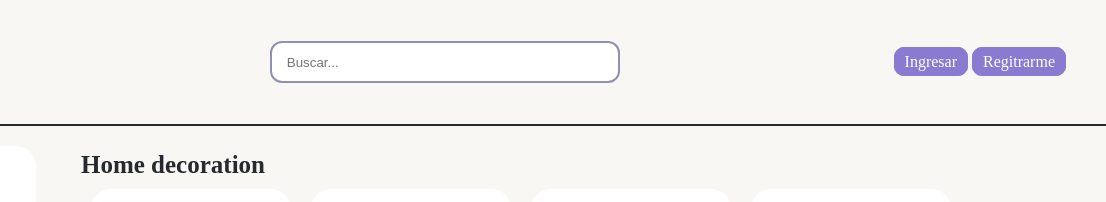
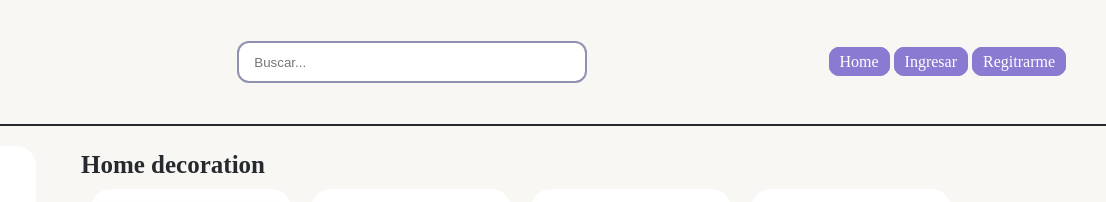
Before and after one commit to pazstrauch/proyecto-integrador-garrabos-strauch, a plain HTML site: page categoria.html in a window 1280 px wide. Shown: the top 202 px of the page, 174-1280 px from the left. Drawn offline with Linux system fonts and the light colour scheme.

Commit message:
agregue un boton que nos faltaba

```diff
--- a/categoria.html
+++ b/categoria.html
@@ -17,6 +17,7 @@
             </form>
         </div>
         <div>
+            <a href="./index.html" class="acceso">Home</a>
             <a href="./login.html" class="acceso">Ingresar</a>
             <a href="./register.html" class="acceso">Regitrarme</a>
         </div>
```
Also changed, not shown: index.html (+1 -0 lines), login.html (+1 -0 lines), product.html (+1 -0 lines), register.html (+1 -0 lines), resultados.html (+1 -0 lines).
